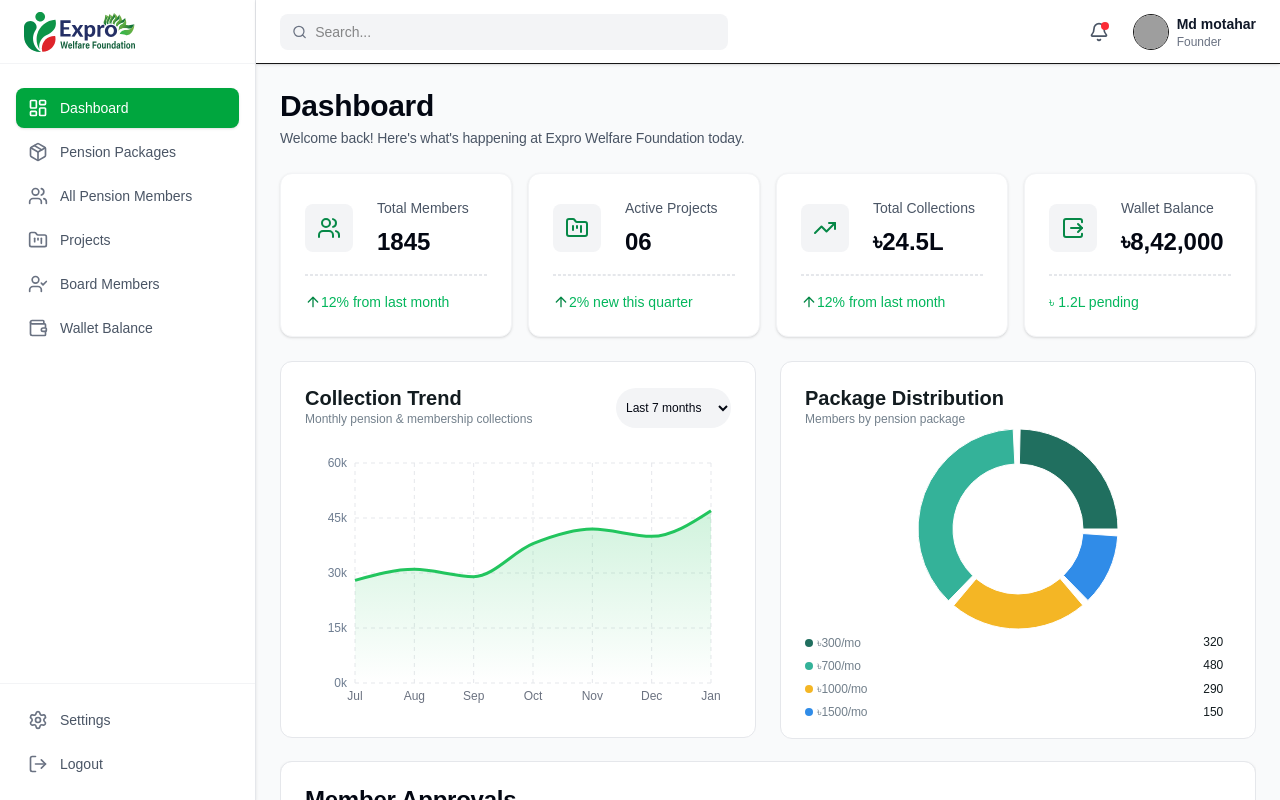
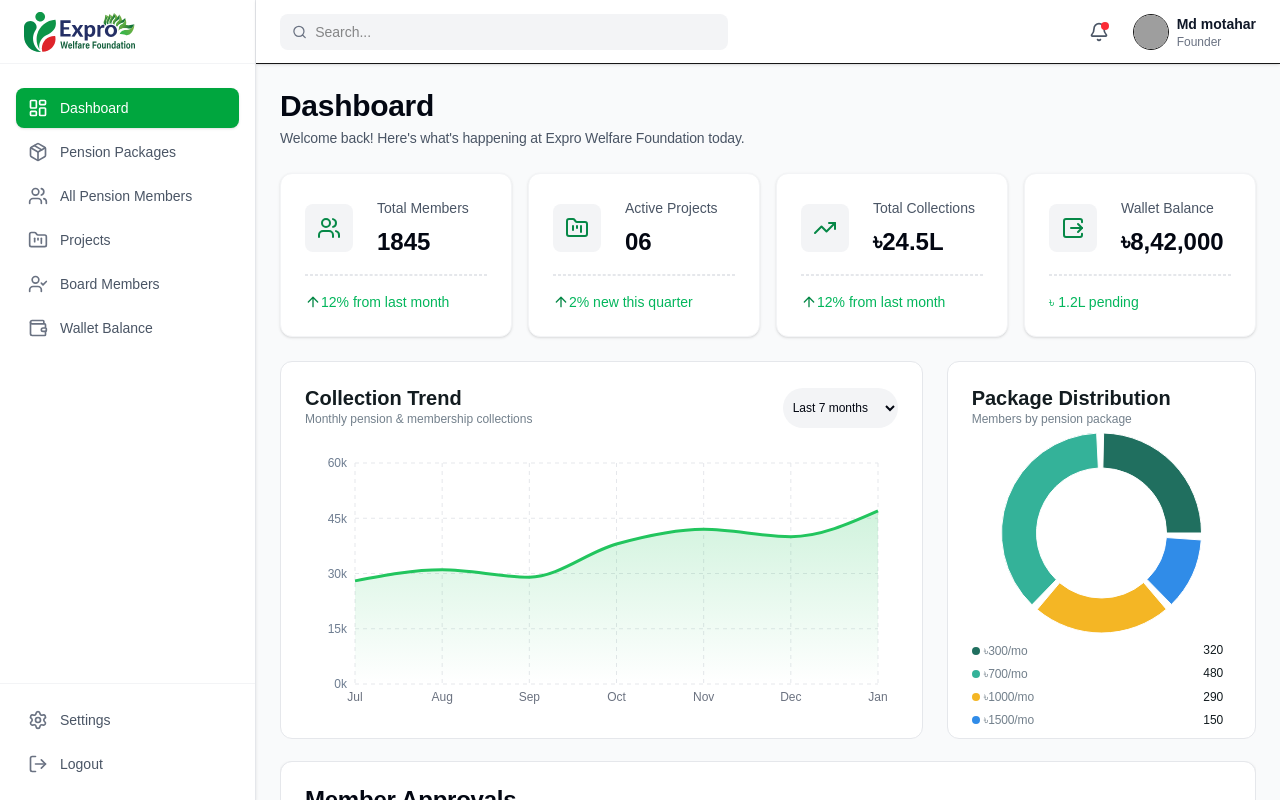
Before and after one commit to niduslab/Expro-Frontend, a Next.js app: page /admin in a window 1280 px wide. Shown: the top 800 px of the page. Built offline with nearby package versions, Linux system fonts and the light colour scheme; grey boxes are pictures that could not be loaded; a web font is replaced by a local one.

Commit message:
fixed build error

```diff
--- a/app/(auth)/admin/dashboard/chartDistribution.tsx
+++ b/app/(auth)/admin/dashboard/chartDistribution.tsx
@@ -27,10 +27,10 @@ export default function PackageDistribution() {
       </div>
 
       {/* Chart */}
-      <div className=" flex items-center h-48 w-full">
+      <div className=" flex items-center w-full">
         {/* Chart */}
-        <div className="w-full" style={{ height: 220 }}>
-          <ResponsiveContainer width="100%" height="100%">
+        <div className="w-full h-[200px]">
+          <ResponsiveContainer width="100%" height={200}>
             <PieChart>
               <Pie
                 data={data}
--- a/app/(auth)/admin/dashboard/chartSection.tsx
+++ b/app/(auth)/admin/dashboard/chartSection.tsx
@@ -46,13 +46,12 @@ export default function ChartSection() {
       </div>
 
       {/* Chart */}
-      <div className="w-full" style={{ height: 260, minWidth: 0 }}>
-        <ResponsiveContainer width="100%" height="100%">
+      <div className="w-full h-[261px]">
+        <ResponsiveContainer width="100%" height={261}>
           <AreaChart
             data={data}
             margin={{ top: 10, right: 20, left: -10, bottom: 0 }}
           >
-            {/* Gradient */}
             <defs>
               <linearGradient id="trendFill" x1="0" y1="0" x2="0" y2="1">
                 <stop offset="0%" stopColor="#22c55e" stopOpacity={0.35} />
@@ -60,38 +59,31 @@ export default function ChartSection() {
               </linearGradient>
             </defs>
 
-            {/* Grid */}
             <CartesianGrid
               strokeDasharray="4 4"
               vertical={true}
               stroke="#E5E7EB"
             />
-
-            {/* X Axis */}
             <XAxis
               dataKey="month"
               tick={{ fill: "#6B7280", fontSize: 12 }}
               axisLine={false}
               tickLine={false}
             />
-
-            {/* Y Axis */}
             <YAxis
-              tickFormatter={(v) => `${v / 1000}k`} // Format as thousands with 'k'
+              tickFormatter={(v) => `${v / 1000}k`}
               tick={{ fill: "#6E7D91", fontSize: 12 }}
               axisLine={false}
               tickLine={false}
-              domain={[0, 60000]} // Set the max value to 60k for the upper bound
-              tickCount={5} // This will display 5 ticks along the Y-axis (0k, 15k, 30k, 45k, 60k)
-              interval="preserveStartEnd" // Ensure ticks are evenly spaced from 0k to 60k
+              domain={[0, 60000]}
+              tickCount={5}
+              interval="preserveStartEnd"
             />
-
-            {/* Tooltip */}
             <Tooltip
-              formatter={(value) => {
-                const num = Number(value ?? 0);
-                return [`${num.toLocaleString()}`, "Collection"];
-              }}
+              formatter={(value) => [
+                `${Number(value ?? 0).toLocaleString()}`,
+                "Collection",
+              ]}
               labelStyle={{ color: "#111827" }}
               contentStyle={{
                 borderRadius: "8px",
@@ -99,8 +91,6 @@ export default function ChartSection() {
                 fontSize: "12px",
               }}
             />
-
-            {/* Area */}
             <Area
               type="monotone"
               dataKey="value"
--- a/app/(auth)/admin/dashboard/memberApproval.tsx
+++ b/app/(auth)/admin/dashboard/memberApproval.tsx
@@ -148,7 +148,7 @@ export default function MemberApproval() {
                         {tx.memberId}
                       </p>
                     </td>
-                    <td className="py-4 px-8 sm:px-6">
+                    <td className="py-4 px-8 xl:px-6">
                       <div className="flex items-center gap-3 ">
                         <div className="flex-shrink-0">
                           <Image
--- a/app/(auth)/admin/page.tsx
+++ b/app/(auth)/admin/page.tsx
@@ -25,12 +25,11 @@ export default function AdminDashboard() {
         <div>
           <StatsCard />
         </div>
-        <div className="grid grid-cols-1 xl:grid-cols-2 gap-6 w-full">
-          <div className="h-[376px]">
+        <div className="grid grid-cols-1 xl:grid-cols-3 gap-6 w-full">
+          <div className="h-[376px] w-full xl:col-span-2">
             <ChartSection />
           </div>
-          <div className="h-[376px]">
-            {" "}
+          <div className="h-[376px] w-full xl:col-span-1">
             <PackageDistribution />
           </div>
         </div>
--- a/package.json
+++ b/package.json
@@ -9,6 +9,9 @@
     "lint": "eslint"
   },
   "dependencies": {
+    "@tanstack/react-query": "^5.90.21",
+    "@tanstack/react-query-devtools": "^5.91.3",
+    "axios": "^1.13.6",
     "date-fns": "^4.1.0",
     "gsap": "^3.13.0",
     "html2canvas": "^1.4.1",
```
Also changed, not shown: 1 other file (tests, documents, lock files or other folders).
